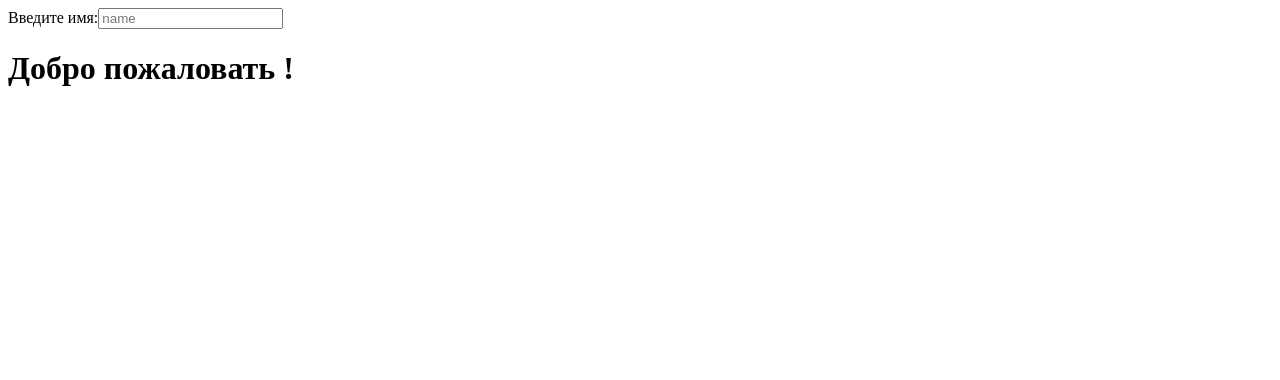
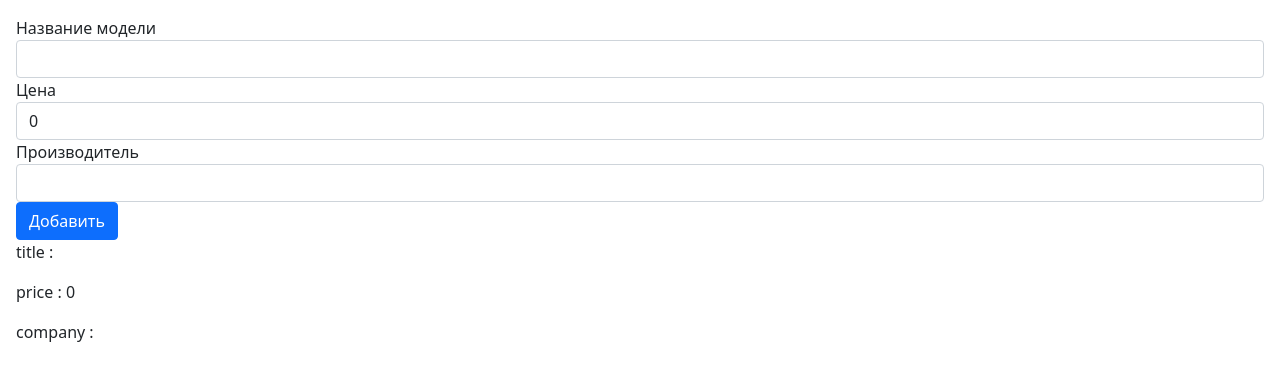
Before and after one commit to IrinaButyugova/AngularTest, an Angular app: page / in a window 1280 px wide. Shown: the top 380 px of the page. Built offline with nearby package versions, Linux system fonts and the light colour scheme.

Commit message:
Added GetChangeModelComponent

```diff
--- a/package.json
+++ b/package.json
@@ -15,6 +15,7 @@
     "@angular/platform-browser": "~13.0.0",
     "@angular/platform-browser-dynamic": "~13.0.0",
     "@angular/router": "~13.0.0",
+    "bootstrap": "^5.1.3",
     "rxjs": "~7.4.0",
     "zone.js": "~0.11.4"
   },
--- a/src/app/app.component.ts
+++ b/src/app/app.component.ts
@@ -2,9 +2,9 @@ import { Component } from '@angular/core';
 
 @Component({
     selector: 'my-app',
-    template: `<label>Введите имя:</label>
-                 <input [(ngModel)]="name" placeholder="name">
-                 <h1>Добро пожаловать {{name}}!</h1>`
+    template: `<div>
+    <get-change-model></get-change-model>
+    </div>`
 })
 export class AppComponent {
     name= '';
--- a/src/app/app.module.ts
+++ b/src/app/app.module.ts
@@ -2,9 +2,10 @@ import { NgModule }      from '@angular/core';
 import { BrowserModule } from '@angular/platform-browser';
 import { FormsModule }   from '@angular/forms';
 import { AppComponent }   from './app.component';
+import { GetChangeModelComponent } from './get-change-model/get-change-model.component'
 @NgModule({
     imports:      [ BrowserModule, FormsModule ],
-    declarations: [ AppComponent ],
+    declarations: [ AppComponent, GetChangeModelComponent],
     bootstrap:    [ AppComponent ]
 })
 export class AppModule { }
--- /dev/null
+++ b/src/app/get-change-model/get-change-model.component.html
@@ -0,0 +1,32 @@
+<div class="m-3">
+    <div class="form-group">
+        <label>Название модели</label>
+        <input class="form-control" name="title"
+            [(ngModel)]="phone.title" #phoneTitle="ngModel"
+            (ngModelChange)="onTitleChange()"/>
+    </div>
+    <div class="form-group">
+        <label>Цена</label>
+        <input type="number" class="form-control" name="price"
+            [(ngModel)]="phone.price" #phonePrice="ngModel" />
+    </div>
+    <div class="form-group">
+        <label>Производитель</label>
+        <select class="form-control" name="company"
+            [(ngModel)]="phone.company" #phoneCompany="ngModel">
+            <option  *ngFor="let comp of companies" [value]="comp">
+                {{comp}}
+            </option>
+        </select>
+    </div>
+    <div class="form-group">
+        <button type="button" class="btn btn-primary" (click)="addPhone(phoneTitle, phonePrice, phoneCompany)">
+            Добавить
+        </button>
+    </div>
+    <div>
+        <p>{{phoneTitle.name}} : {{phoneTitle.model}}</p>
+        <p>{{phonePrice.name}} : {{phonePrice.model}}</p>
+        <p>{{phoneCompany.name}} : {{phoneCompany.model}}</p>
+    </div>
+</div>
--- /dev/null
+++ b/src/app/get-change-model/get-change-model.component.ts
@@ -0,0 +1,30 @@
+import { Component} from '@angular/core';
+import { NgModel} from '@angular/forms';
+
+export class Phone{
+    constructor(public title: string,
+                public price: number,
+                public company: string)
+    { }
+}
+
+@Component({
+    selector: 'get-change-model',
+    templateUrl: './get-change-model.component.html'
+})
+
+export class GetChangeModelComponent{
+    phone: Phone = new Phone("", 0, "");
+    companies: string[] = ["Apple", "Huawei", "Xiaomi", "Samsung", "LG", "Motorola", "Alcatel"];
+
+    addPhone(title:NgModel, price: NgModel, comp: NgModel){
+        console.log(title);
+        console.log(price);
+        console.log(comp);
+    }
+
+    onTitleChange(){
+        if(this.phone.title=="нет")
+            this.phone.title = "неизвестно";
+    }
+}
--- a/src/index.html
+++ b/src/index.html
@@ -1,10 +1,11 @@
 <!DOCTYPE html>
 <html>
 <head>
+    <title>Hello Angular</title>
     <meta charset="utf-8" />
-    <title>Hello Angular</title>
+    <link href="https://cdn.jsdelivr.net/npm/bootstrap@5.1.3/dist/css/bootstrap.min.css" rel="stylesheet" integrity="sha384-1BmE4kWBq78iYhFldvKuhfTAU6auU8tT94WrHftjDbrCEXSU1oBoqyl2QvZ6jIW3" crossorigin="anonymous">
 </head>
 <body>
-    <my-app>Загрузка...</my-app>
+    <my-app></my-app>
 </body>
 </html>
```
Also changed, not shown: 1 other file (tests, documents, lock files or other folders).
